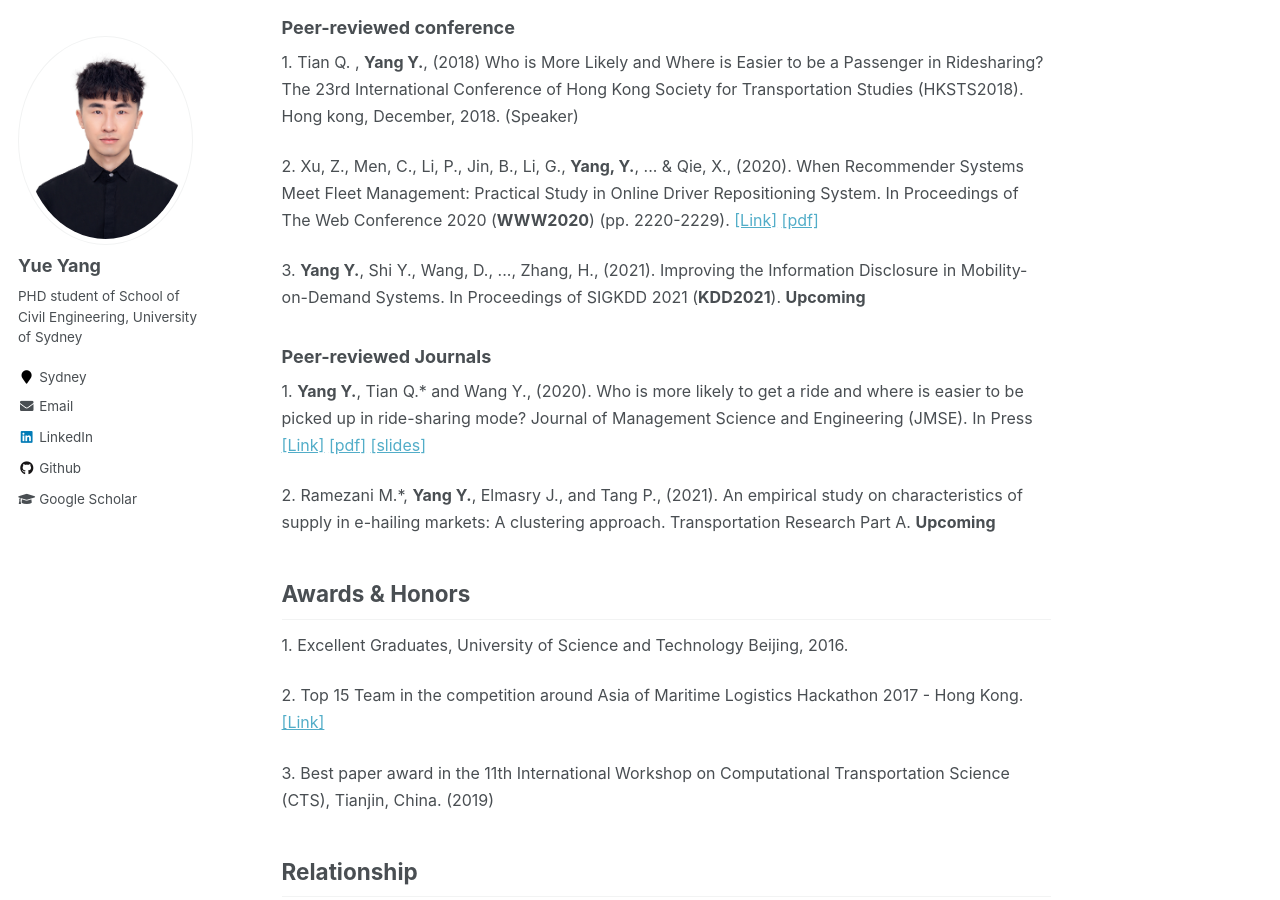
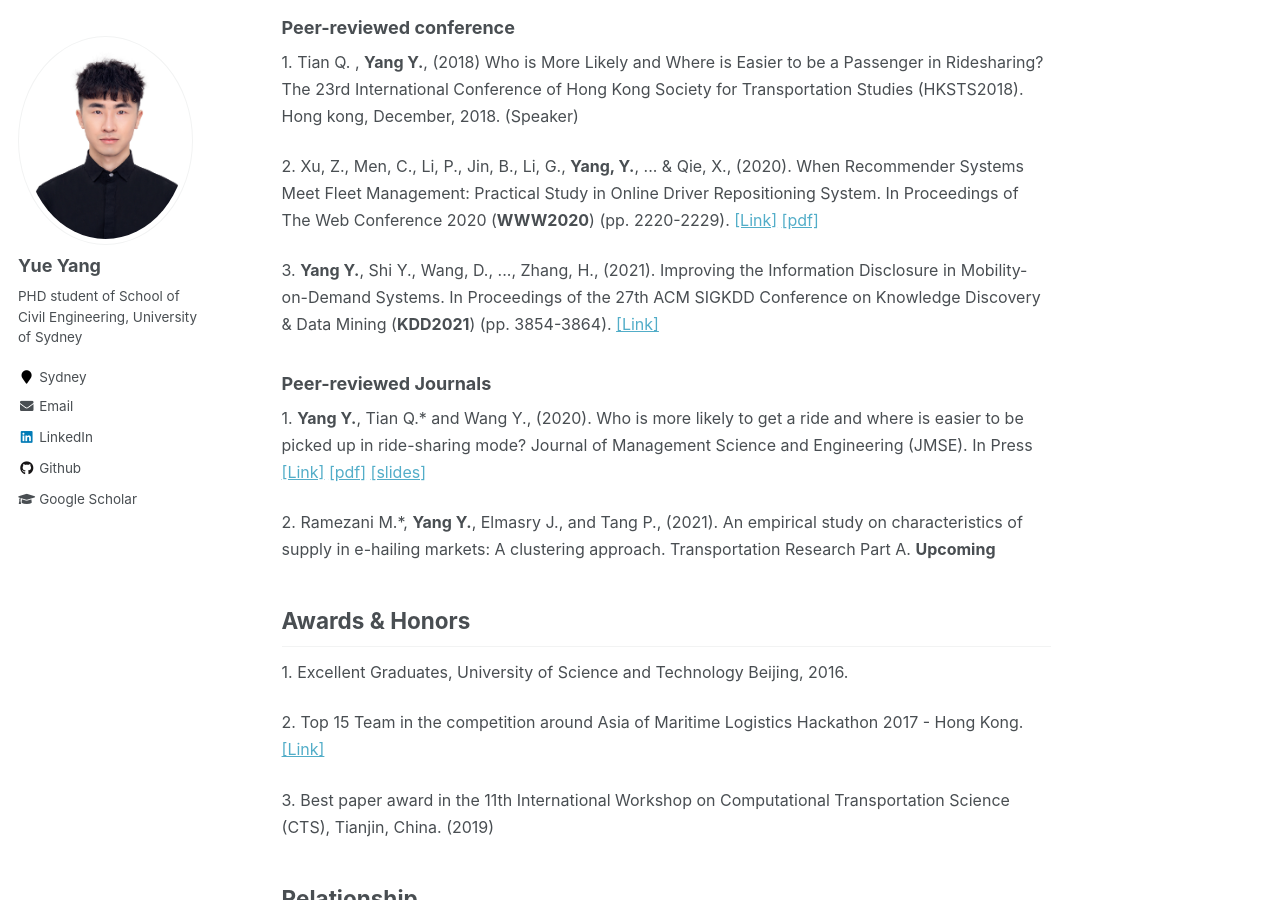
Before and after one commit to marco-yue/biography, a Jekyll site: the page built from _pages/about.md, in a window 1280 px wide and 900 px high, scrolled down 1433 px. Built offline with Jekyll 4.4.1, drawn with Linux system fonts in a browser that asks for light colours.

Commit message:
Update about.md

```diff
--- a/_pages/about.md
+++ b/_pages/about.md
@@ -73,7 +73,7 @@ redirect_from:
   </font></p>
 
 <p><font size=3>
-3. <b>Yang Y.</b>, Shi Y., Wang, D., ..., Zhang, H., (2021). Improving the Information Disclosure in Mobility-on-Demand Systems. In Proceedings of SIGKDD 2021 (<b>KDD2021</b>). <b>Upcoming</b>
+3. <b>Yang Y.</b>, Shi Y., Wang, D., ..., Zhang, H., (2021). Improving the Information Disclosure in Mobility-on-Demand Systems. In Proceedings of the 27th ACM SIGKDD Conference on Knowledge Discovery & Data Mining (<b>KDD2021</b>) (pp. 3854-3864). <a href="https://dl.acm.org/doi/10.1145/3447548.3467062">[Link]</a>
   </font></p>
 
 ### Peer-reviewed Journals
```
